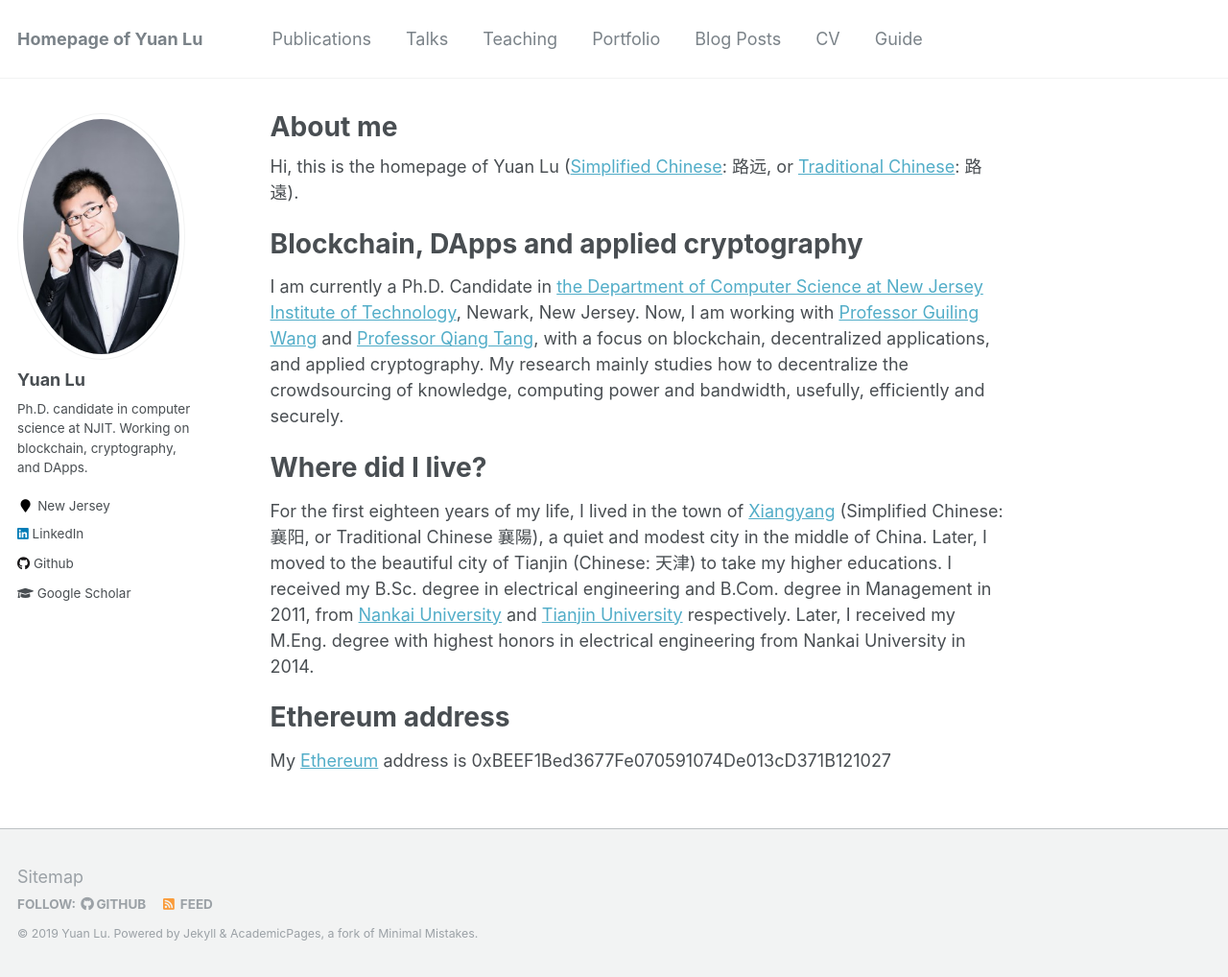
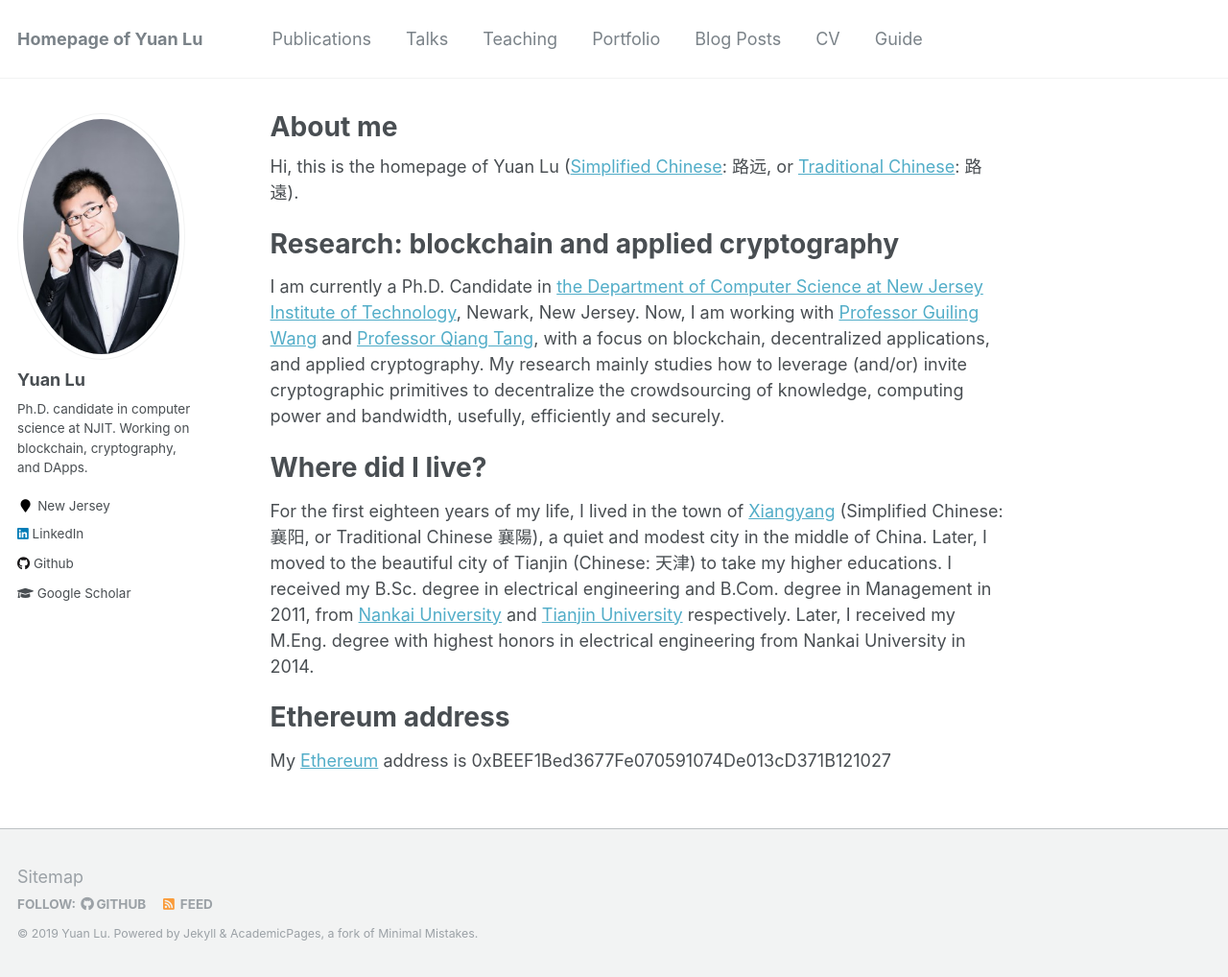
Before and after one commit to yylluu/yylluu.github.io, a Jekyll site: the page built from _pages/about.md, in a window 1280 px wide and 1018 px high. Shown: the whole window at 96% size. Built offline with Jekyll 4.4.1, drawn with Linux system fonts in a browser that asks for light colours.

Commit message:
Update about.md

```diff
--- a/_pages/about.md
+++ b/_pages/about.md
@@ -10,9 +10,9 @@ redirect_from:
 
 Hi, this is the homepage of Yuan Lu ([Simplified Chinese](https://en.wikipedia.org/wiki/Simplified_Chinese_characters): 路远, or [Traditional Chinese](https://en.wikipedia.org/wiki/Traditional_Chinese_characters): 路遠).
 
-Blockchain, DApps and applied cryptography
+Research: blockchain and applied cryptography
 ======
-I am currently a Ph.D. Candidate in [the Department of Computer Science at New Jersey Institute of Technology](https://cs.njit.edu/), Newark, New Jersey. Now, I am working with [Professor Guiling Wang](https://web.njit.edu/~gwang/) and [Professor Qiang Tang](https://web.njit.edu/~qiang/), with a focus on blockchain, decentralized applications, and applied cryptography. My research mainly studies how to decentralize the crowdsourcing of knowledge, computing power and bandwidth, usefully, efficiently and securely.
+I am currently a Ph.D. Candidate in [the Department of Computer Science at New Jersey Institute of Technology](https://cs.njit.edu/), Newark, New Jersey. Now, I am working with [Professor Guiling Wang](https://web.njit.edu/~gwang/) and [Professor Qiang Tang](https://web.njit.edu/~qiang/), with a focus on blockchain, decentralized applications, and applied cryptography. My research mainly studies how to leverage (and/or) invite cryptographic primitives to decentralize the crowdsourcing of knowledge, computing power and bandwidth, usefully, efficiently and securely.
 
 
 
```
